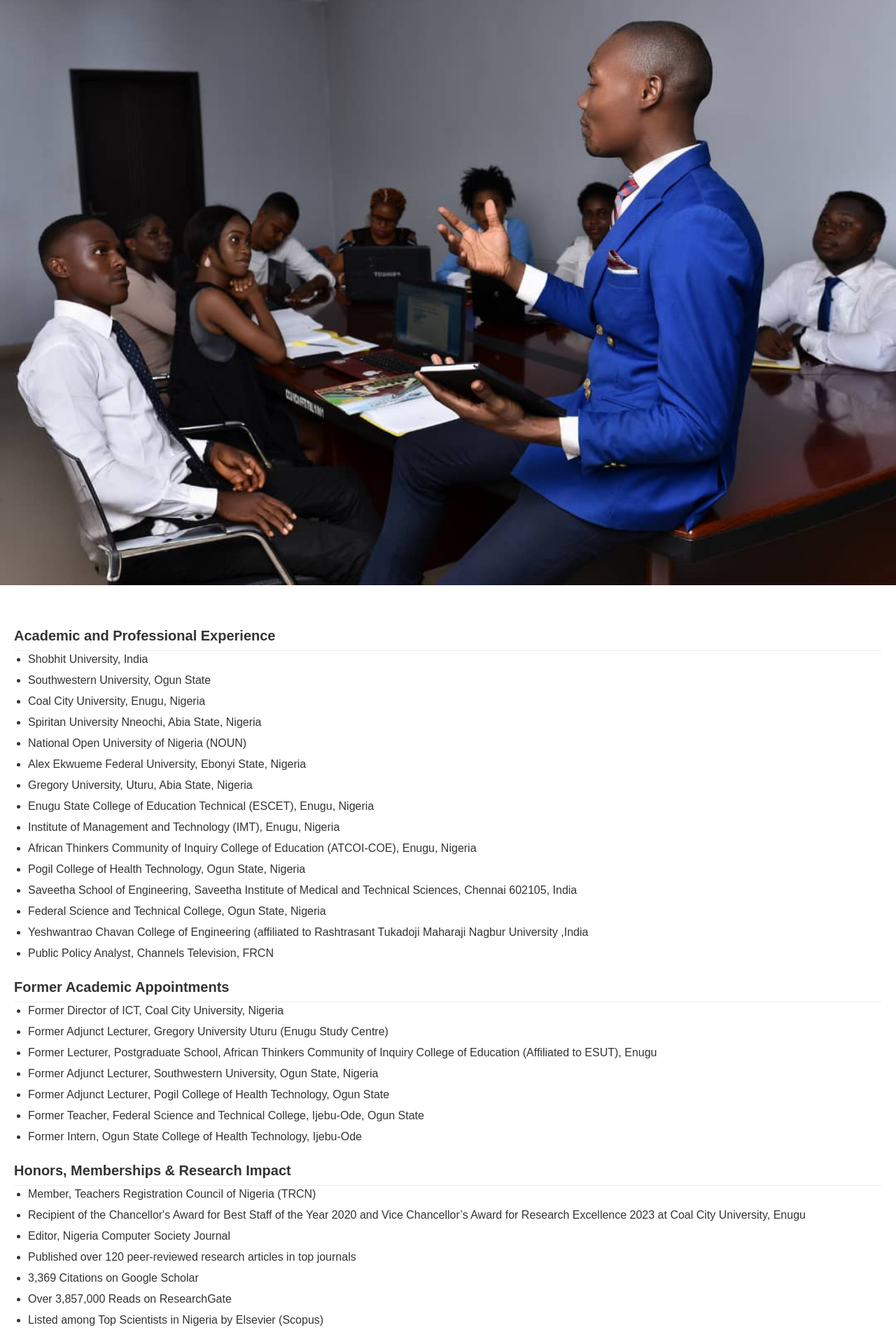
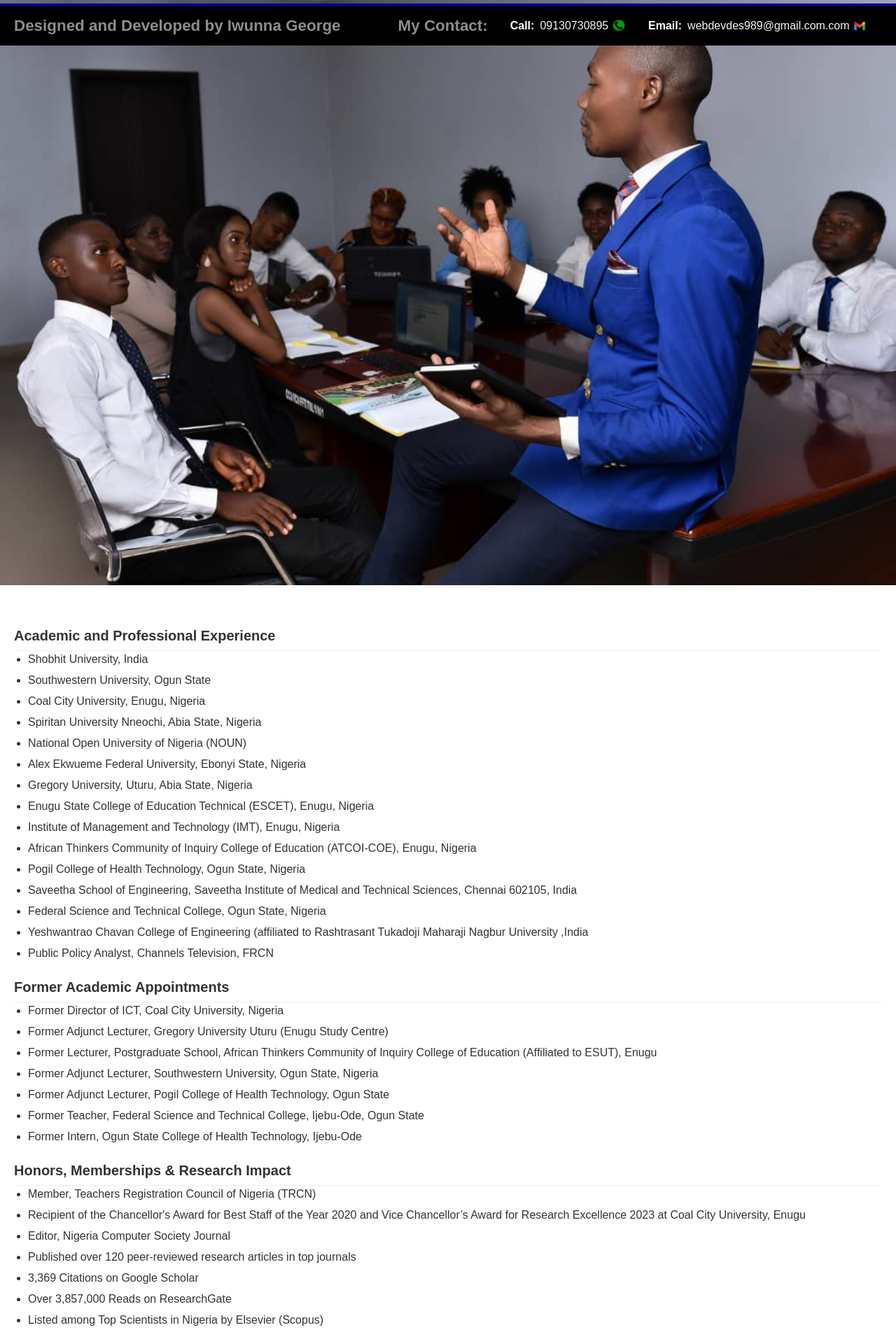
Before and after one commit to AgozieG/Dr-michael-personal-website, a Django app: page / in a window 1280 px wide. Shown: the part 735-2655 px from the top of the page at 70% size. Run offline with Django 5.2, Linux system fonts and the light colour scheme.

Commit message:
Add footer implementation with styling and contact informations

```diff
--- /dev/null
+++ b/projectmichael/app1/static/footer.css
@@ -0,0 +1,69 @@
+/* ensure page content never hides under footer */
+body {
+  margin: 0;
+  padding-bottom: 80px; /* ≥ footer height */
+}
+
+.site-footer {
+  position: fixed;
+  bottom: 0;
+  left: 0;
+  width: 100%;
+  background-color: black;
+  border-top: 4px solid darkblue;
+  height: 60px;
+  display: flex;
+  align-items: center;
+  justify-content: center;
+  font-family: sans-serif;
+  z-index: 1000;
+}
+
+.title {
+    color: rgb(141, 141, 141);
+    font-size: 1.4rem;
+    margin: 0;
+    font-weight: bolder;
+}
+
+.title2 {
+    color: rgb(141, 141, 141);
+    font-size: 1.4rem;
+    margin-left: 50px;
+    font-weight: bolder;
+}
+.site-footer .footer-inner {
+  display: flex;
+  flex: 1;
+  gap: 2rem;
+  margin-left: 20px;
+
+}
+
+.site-footer .contact-item {
+  display: flex;
+  align-items: center;
+}
+
+.site-footer .contact-label {
+  font-weight: bold;
+  margin-right: 0.5rem;
+  color: white;
+}
+
+.site-footer .contact-link {
+  text-decoration: none;
+  color: whitesmoke;
+  display: inline-flex;
+  align-items: center;
+}
+
+.site-footer .contact-link:hover {
+  text-decoration: underline;
+}
+
+.site-footer .gmail-logo {
+  width: 20px;
+  height: 20px;
+  margin-left: 0.3rem;
+}
--- a/projectmichael/app1/templates/app1/base.html
+++ b/projectmichael/app1/templates/app1/base.html
@@ -83,5 +83,6 @@
       }
     });
   </script>
+  {% include "app1/footer.html" %}
 </body>
 </html>
--- /dev/null
+++ b/projectmichael/app1/templates/app1/footer.html
@@ -0,0 +1,29 @@
+{% load static %}
+<link rel="stylesheet" href="{% static 'footer.css' %}">
+<footer class="site-footer">
+    <div class="footer-inner">
+        <div class="title">
+            <p>Designed and Developed by Iwunna George</p>
+        </div>
+        <div class="title2">
+            <p>My Contact:</p>
+        </div>
+        <div class="contact-item">
+            <span class="contact-label">Call:</span>
+            <a href="tel:+2349130730895" class="contact-link">
+                09130730895
+                <img src="{% static 'phone3.png' %}" alt="Phone" class="gmail-logo">
+            </a>
+        </div>
+        <div class="contact-item">
+            <span class="contact-label">Email:</span>
+            <a href="https://mail.google.com/mail/?view=cm&fs=1&to=webdevdes989@gmail.com.com"
+                target="_blank"
+                rel="noopener noreferrer"
+                class="contact-link">
+                webdevdes989@gmail.com.com
+                <img src="{% static 'gmail.png' %}" alt="Gmail" class="gmail-logo">
+            </a>
+        </div>
+    </div>
+</footer>
--- a/projectmichael/app1/templates/app1/index.html
+++ b/projectmichael/app1/templates/app1/index.html
@@ -1,8 +1,9 @@
 <!-- main/templates/index.html -->
 {% include 'app1/base.html' %}
 {% load static %}
-<link rel="stylesheet" href="{% static 'style.css' %}">
+<link rel="stylesheet" href="{% static 'style0.css' %}">
 {% load static %}
+
 
     <title>hello</title>
   <!-- Hero / Intro Section -->
@@ -408,4 +409,4 @@
           </div>
         </div>
     </div>
-  </section>
+    </section>
--- a/projectmichael/app1/urls.py
+++ b/projectmichael/app1/urls.py
@@ -1,10 +1,11 @@
 # main/urls.py
 from django.urls import path
-from .views import index, base, send_file_view, about, books, journals, news, presentations, pics, fliers, advid, rec,test ,training, education, policy, security, mentor, research
+from .views import index, base, send_file_view, about, books, journals, news, presentations, pics, fliers, advid, rec,test ,training, education, policy, security, mentor, research, footer
 
 urlpatterns = [
     path('', index, name='index'),
     path('base/', base, name='base'),
+    path('footer/', footer, name='footer'),
     path('about/', about, name='about'),
     path('books/', books, name='books'),
     path('journals/', journals, name='journals'),
--- a/projectmichael/app1/views.py
+++ b/projectmichael/app1/views.py
@@ -7,6 +7,9 @@ def index(request):
 
 def base(request):
     return render(request, 'app1/base.html')
+
+def footer(request):
+    return render(request, 'app1/footer.html')
 
 def about(request):
     return render(request, 'app1/about.html')
```
Also changed, not shown: projectmichael/app1/static/gmail.jpg (added), projectmichael/app1/static/gmail.png (added), projectmichael/app1/static/phone.png (added), projectmichael/app1/static/phone2.png (added), projectmichael/app1/static/phone3.png (added), projectmichael/app1/static/style0.css (renamed from projectmichael/app1/static/style.css).
